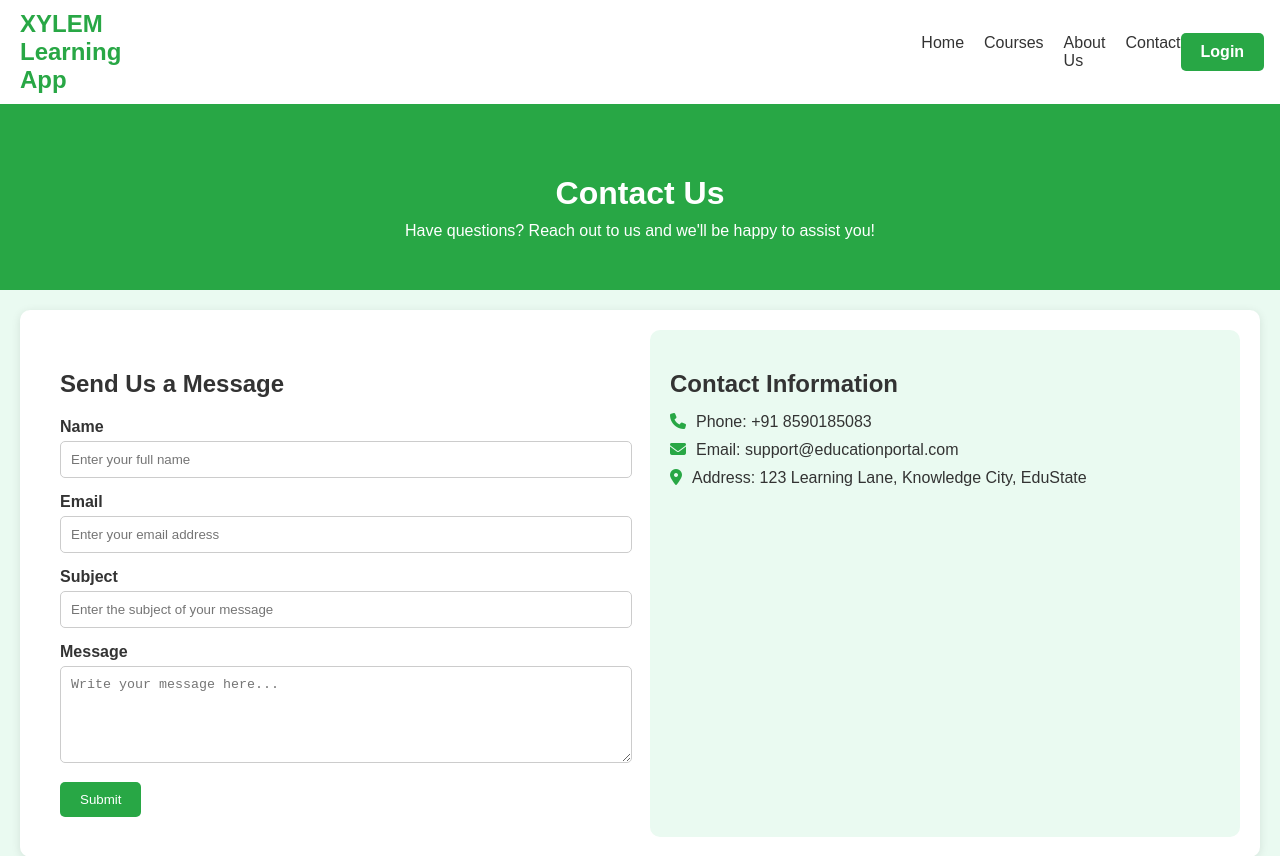
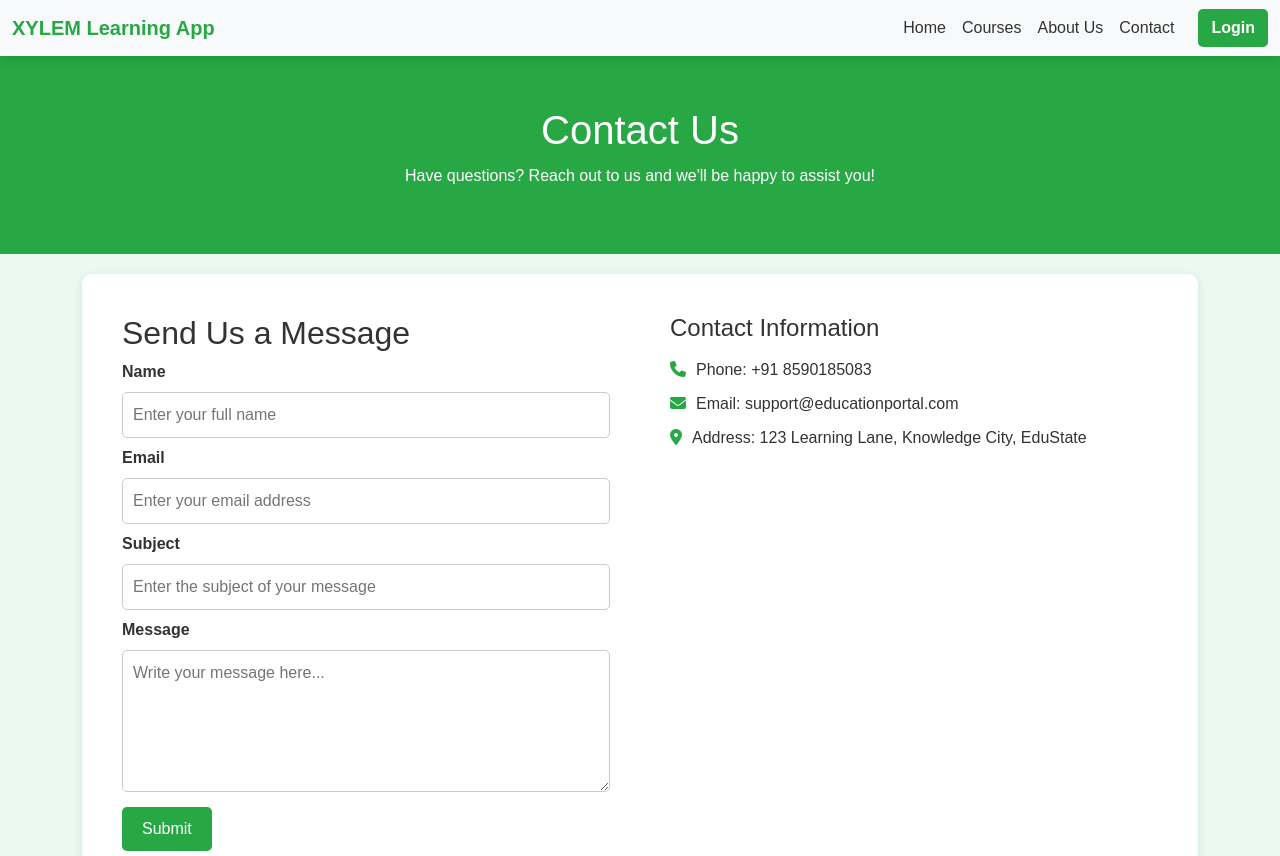
Before and after one commit to pranav508/education, a plain HTML site: page index2.html in a window 1280 px wide. Shown: the top 856 px of the page. Drawn offline with nearby package versions, Linux system fonts and the light colour scheme.

Commit message:
Update index2.html
update

```diff
--- a/index2.html
+++ b/index2.html
@@ -5,67 +5,45 @@
     <meta charset="UTF-8">
     <meta name="viewport" content="width=device-width, initial-scale=1.0">
     <title>Contact Us - Education Portal</title>
-    <!-- Font Awesome Icons -->
+    <!-- Bootstrap and Font Awesome -->
+    <link href="https://cdn.jsdelivr.net/npm/bootstrap@5.3.3/dist/css/bootstrap.min.css" rel="stylesheet" integrity="sha384-QWTKZyjpPEjISv5WaRU9OFeRpok6YctnYmDr5pNlyT2bRjXh0JMhjY6hW+ALEwIH" crossorigin="anonymous">
+    <script src="https://cdn.jsdelivr.net/npm/bootstrap@5.3.3/dist/js/bootstrap.bundle.min.js" integrity="sha384-YvpcrYf0tY3lHB60NNkmXc5s9fDVZLESaAA55NDzOxhy9GkcIdslK1eN7N6jIeHz" crossorigin="anonymous"></script>
     <script src="https://kit.fontawesome.com/a076d05399.js" crossorigin="anonymous"></script>
     <style>
         /* General page styles */
         body {
-            margin: 0;
             font-family: Arial, sans-serif;
             background-color: #eafaf1;
             color: #333;
+            margin: 0;
+            padding: 0;
         }
 
         /* Navbar */
-        nav {
-            display: flex;
-            justify-content: space-between;
-            align-items: center;
-            padding: 10px 20px;
+        .navbar {
             background-color: #fff;
-            color: #333;
             box-shadow: 0 4px 10px rgba(0, 0, 0, 0.1);
         }
 
         .navbar-brand {
             font-weight: bold;
-            font-size: 1.5rem;
             color: #28a745;
         }
 
-        .navbar-nav {
-            display: flex;
-            gap: 20px;
-            list-style: none;
-            margin: 0;
-            padding: 0;
-            margin-left: 800px;
-        }
-
-        .nav-item {
-            display: inline;
-
-        }
-
-        .nav-link {
-            text-decoration: none;
+        .navbar-nav .nav-link {
             color: #333;
-            font-size: 1rem;
             transition: color 0.3s;
         }
 
-        .nav-link:hover {
+        .navbar-nav .nav-link:hover {
             color: #28a745;
         }
 
         .btn-login {
-            padding: 10px 20px;
             background-color: #28a745;
-            color: #fff;
-            border: none;
+            color: white;
             border-radius: 5px;
             font-weight: bold;
-            cursor: pointer;
             text-decoration: none;
         }
 
@@ -78,15 +56,12 @@
             text-align: center;
             padding: 50px;
             background-color: #28a745;
-            color: #fff;
+            color: white;
         }
 
         .header h1 {
             margin-bottom: 10px;
-        }
-
-        .header p {
-            margin: 0;
+            font-size: 2.5rem;
         }
 
         /* Form Section */
@@ -97,23 +72,18 @@
             padding: 20px;
             max-width: 1200px;
             margin: 20px auto;
-            background-color: #fff;
+            background-color: white;
+            border-radius: 10px;
             box-shadow: 0 2px 10px rgba(0, 0, 0, 0.1);
-            border-radius: 10px;
         }
 
-        form {
+        .form-section form,
+        .form-section .contact-info {
             flex: 1;
             padding: 20px;
         }
 
-        .form-group {
-            margin-bottom: 15px;
-        }
-
         .form-group label {
-            display: block;
-            margin-bottom: 5px;
             font-weight: bold;
         }
 
@@ -121,31 +91,27 @@
         .form-group textarea {
             width: 100%;
             padding: 10px;
+            margin: 8px 0;
             border: 1px solid #ccc;
             border-radius: 5px;
         }
 
         button[type="submit"] {
             background-color: #28a745;
-            color: #fff;
+            color: white;
             border: none;
             padding: 10px 20px;
             border-radius: 5px;
             cursor: pointer;
+            transition: background-color 0.3s;
         }
 
         button[type="submit"]:hover {
             background-color: #218838;
         }
 
-        .contact-info {
-            flex: 1;
-            padding: 20px;
-            background-color: #eafaf1;
-            border-radius: 10px;
-        }
-
         .contact-info h2 {
+            font-size: 1.5rem;
             margin-bottom: 15px;
         }
 
@@ -154,8 +120,8 @@
         }
 
         .contact-info .icon {
+            color: #28a745;
             margin-right: 10px;
-            color: #28a745;
         }
 
         /* Social Icons */
@@ -165,8 +131,8 @@
         }
 
         .social-icons a {
+            color: #28a745;
             margin: 0 10px;
-            color: #28a745;
             font-size: 1.5rem;
             transition: color 0.3s;
         }
@@ -181,31 +147,69 @@
                 flex-direction: column;
             }
 
-            .contact-info {
-                margin-top: 20px;
+            .form-section form,
+            .form-section .contact-info {
+                flex: none;
+                width: 100%;
             }
 
+            .header h1 {
+                font-size: 2rem;
+            }
+
+            .header p {
+                font-size: 1rem;
+            }
+
+            .navbar-nav .nav-link {
+                font-size: 0.9rem;
+            }
+
+            .social-icons a {
+                font-size: 1.25rem;
+            }
+        }
+
+        @media (max-width: 576px) {
             .navbar-nav {
-                flex-direction: column;
-                gap: 10px;
                 text-align: center;
+            }
+
+            .btn-login {
+                font-size: 0.9rem;
+                padding: 8px 15px;
+            }
+
+            .form-section {
+                padding: 15px;
+            }
+
+            .contact-info h2 {
+                font-size: 1.2rem;
             }
         }
     </style>
 </head>
 
 <body>
-
     <!-- Navbar -->
-    <nav>
-        <div class="navbar-brand">XYLEM Learning App</div>
-        <ul class="navbar-nav">
-            <li class="nav-item"><a class="nav-link" href="./index.html">Home</a></li>
-            <li class="nav-item"><a class="nav-link" href="#Courses">Courses</a></li>
-            <li class="nav-item"><a class="nav-link" href="./about.html">About Us</a></li>
-            <li class="nav-item"><a class="nav-link" href="./index2.html">Contact</a></li>
-        </ul>
-        <a href="#" class="btn-login">Login</a>
+    <nav class="navbar navbar-expand-lg bg-light">
+        <div class="container-fluid">
+            <a class="navbar-brand" href="./index.html">XYLEM Learning App</a>
+            <button class="navbar-toggler" type="button" data-bs-toggle="collapse" data-bs-target="#navbarNav"
+                aria-controls="navbarNav" aria-expanded="false" aria-label="Toggle navigation">
+                <span class="navbar-toggler-icon"></span>
+            </button>
+            <div class="collapse navbar-collapse" id="navbarNav">
+                <ul class="navbar-nav ms-auto">
+                    <li class="nav-item"><a class="nav-link" href="./index.html">Home</a></li>
+                    <li class="nav-item"><a class="nav-link" href="#Courses">Courses</a></li>
+                    <li class="nav-item"><a class="nav-link" href="./about.html">About Us</a></li>
+                    <li class="nav-item"><a class="nav-link" href="./index2.html">Contact</a></li>
+                </ul>
+                <a href="#" class="btn btn-login ms-3">Login</a>
+            </div>
+        </div>
     </nav>
 
     <!-- Header Section -->
@@ -214,9 +218,8 @@
         <p>Have questions? Reach out to us and we'll be happy to assist you!</p>
     </div>
 
-    <!-- Content -->
+    <!-- Contact Section -->
     <div class="container">
-        <!-- Contact Form and Details -->
         <div class="form-section">
             <!-- Contact Form -->
             <form action="#" method="post">
@@ -243,9 +246,9 @@
             <!-- Contact Information -->
             <div class="contact-info">
                 <h2>Contact Information</h2>
-                <p><i class="icon fas fa-phone"></i>Phone: +91 8590185083</p>
-                <p><i class="icon fas fa-envelope"></i>Email: support@educationportal.com</p>
-                <p><i class="icon fas fa-map-marker-alt"></i>Address: 123 Learning Lane, Knowledge City, EduState</p>
+                <p><i class="fas fa-phone icon"></i>Phone: +91 8590185083</p>
+                <p><i class="fas fa-envelope icon"></i>Email: support@educationportal.com</p>
+                <p><i class="fas fa-map-marker-alt icon"></i>Address: 123 Learning Lane, Knowledge City, EduState</p>
             </div>
         </div>
 
@@ -257,7 +260,6 @@
             <a href="#" title="LinkedIn"><i class="fab fa-linkedin"></i></a>
         </div>
     </div>
-
 </body>
 
 </html>
```
